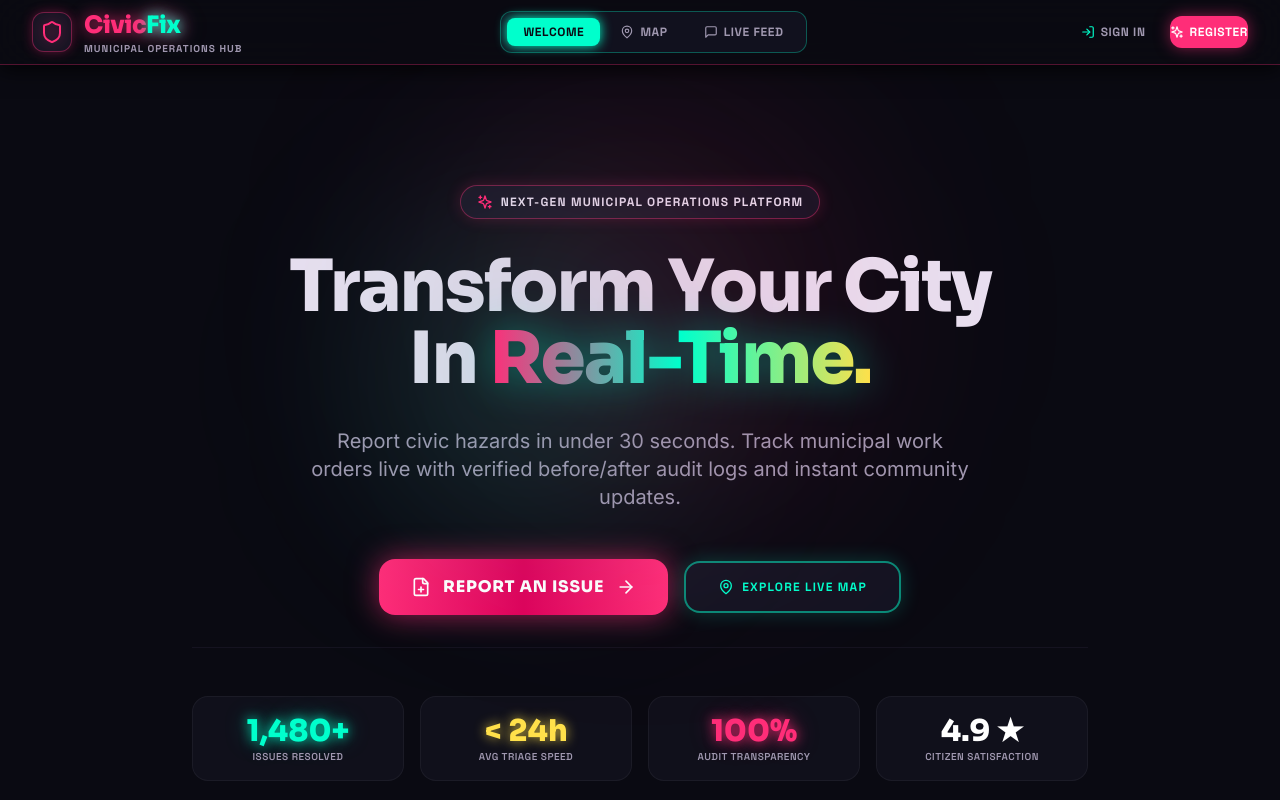
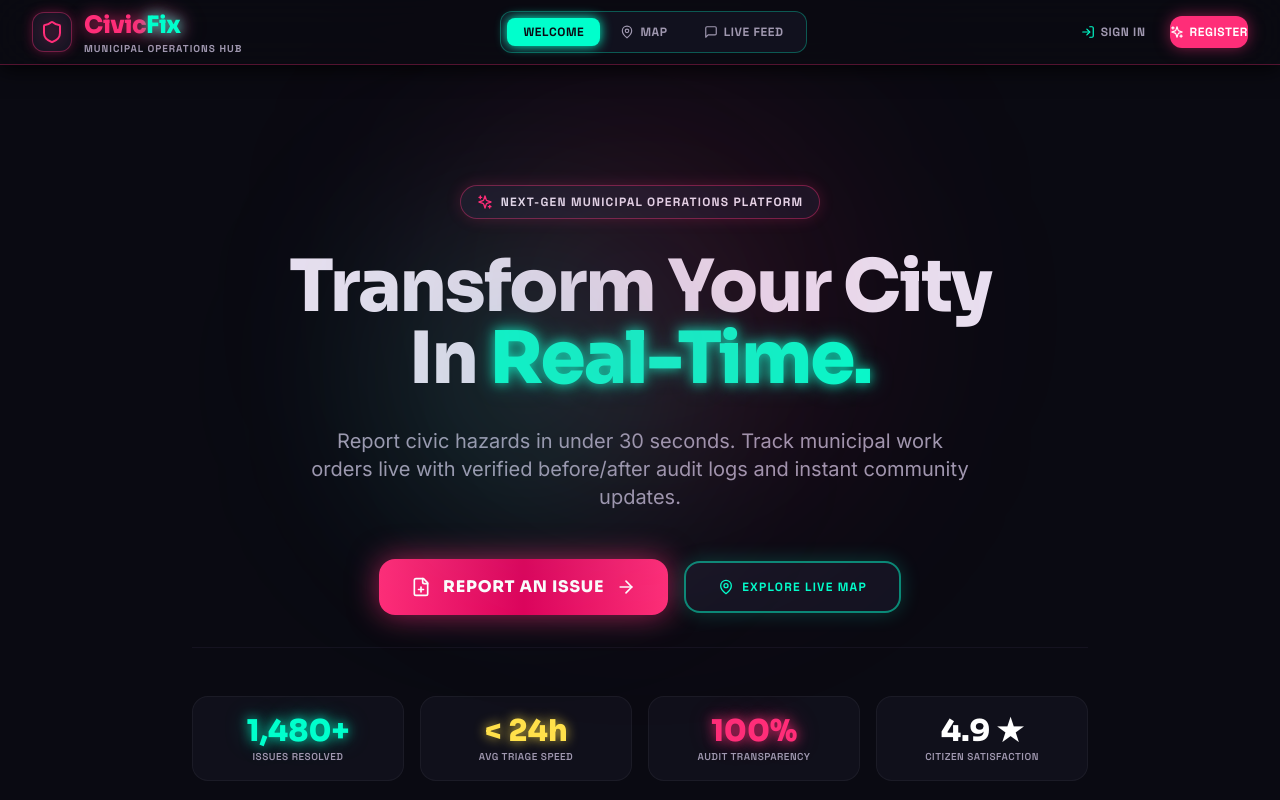
Before and after one commit to imSai-py/CivicFix, a React (Vite) app in the folder frontend/: page / in a window 1280 px wide. Shown: the top 800 px of the page. Built offline with nearby package versions, Linux system fonts and the light colour scheme.

Commit message:
fix(ui): resolve hidden Real-Time gradient text clipping in LandingPage hero headline

```diff
--- a/frontend/src/pages/LandingPage.tsx
+++ b/frontend/src/pages/LandingPage.tsx
@@ -99,7 +99,7 @@ export const LandingPage: React.FC<LandingPageProps> = ({
         {/* Giant Hero Title */}
         <h1 className="font-headline font-black text-4xl sm:text-6xl lg:text-7xl text-on-surface tracking-tight leading-[1.1]">
           Transform Your City <br className="hidden sm:block" />
-          In <span className="text-transparent bg-clip-text bg-gradient-to-r from-primary via-secondary to-tertiary drop-shadow-[0_0_20px_rgba(0,255,204,0.4)]">Real-Time.</span>
+          In <span className="text-secondary neon-text-secondary font-black inline-block">Real-Time.</span>
         </h1>
 
         {/* Subtitle */}
```
